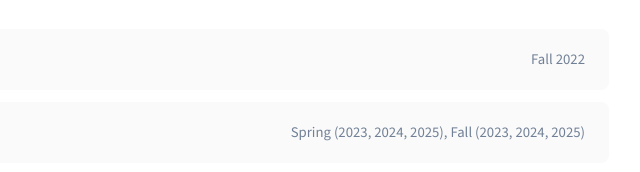
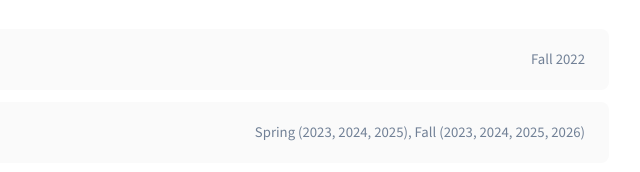
Before and after one commit to shan3luo1995/shan3luo1995.github.io, a plain HTML site: page index.html in a window 1280 px wide. Shown: the part 5215-5387 px from the top of the page, 511-1151 px from the left. Drawn offline with nearby package versions, Linux system fonts and the light colour scheme.

Commit message:
Update index.html

```diff
--- a/index.html
+++ b/index.html
@@ -598,7 +598,7 @@ outcomes with nonignorable nonresponse</a>. <i>arXiv</i>, 2026.</p></li>
                 <div class="section-header"><h2>Teaching</h2></div>
                 <ul class="teaching-list">
                     <li><span class="teaching-course">Applied Stochastic Processes</span><span class="teaching-time">Fall 2022</span></li>
-                    <li><span class="teaching-course">Multivariate Statistical Analysis</span><span class="teaching-time">Spring (2023, 2024, 2025), Fall (2023, 2024, 2025)</span></li>
+                    <li><span class="teaching-course">Multivariate Statistical Analysis</span><span class="teaching-time">Spring (2023, 2024, 2025), Fall (2023, 2024, 2025, 2026)</span></li>
                     <li><span class="teaching-course">Causal Inference</span><span class="teaching-time">Spring (2023, 2025), Fall (2023, 2024, 2025)</span></li>
                     <li><span class="teaching-course">Mathematical Statistics</span><span class="teaching-time">Fall 2026</span></li>
                 </ul>
```
